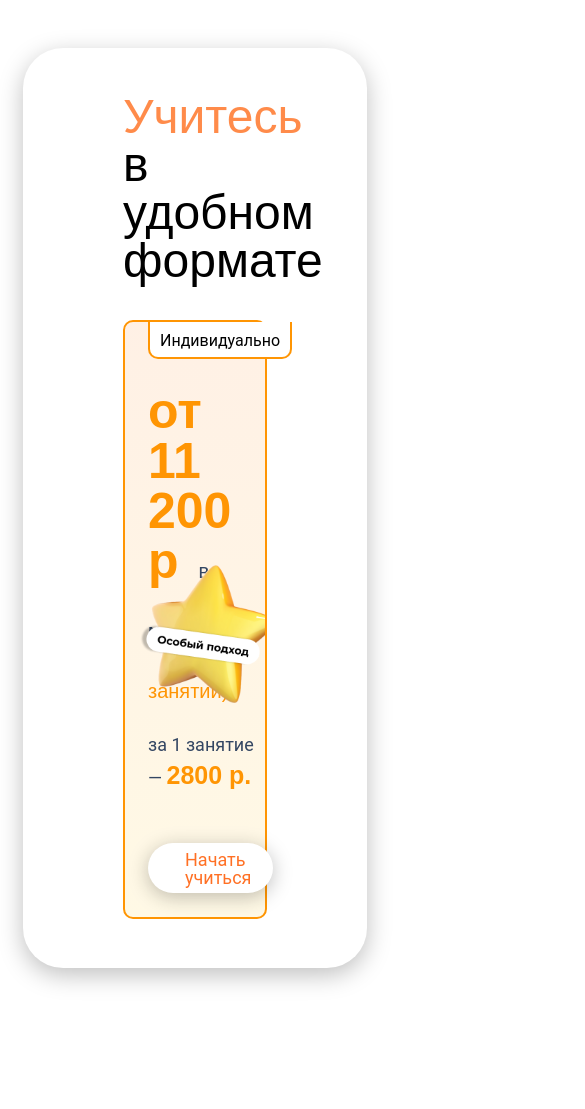
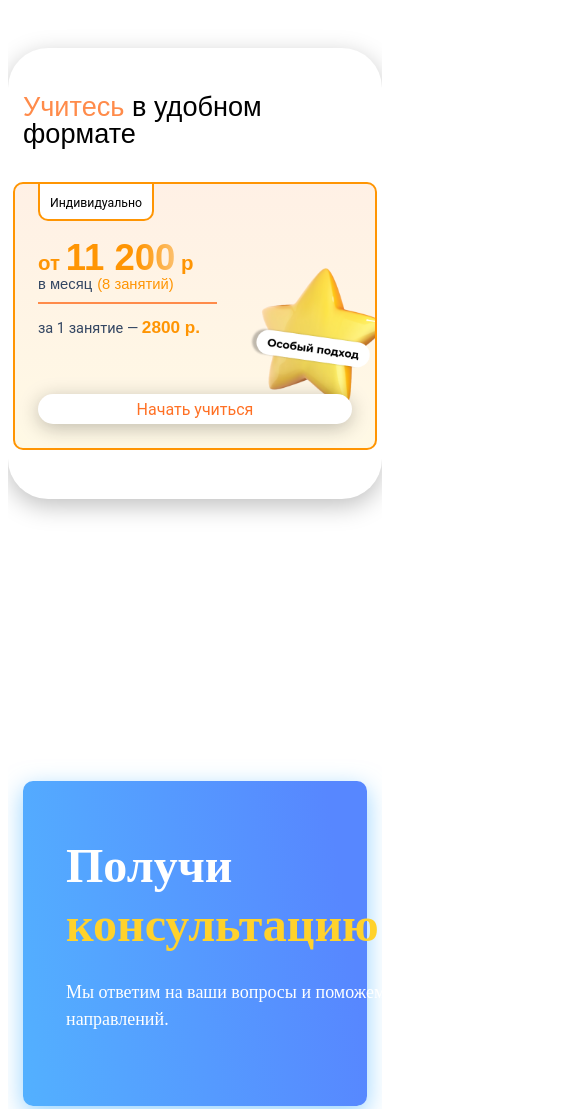
Before and after one commit to polshtva/DelfaSection-s-good-learn, a plain HTML site: page index.html in a window 390 px wide. Shown: the top 1109 px of the page, 585 px wide, since content can reach past the window. Drawn offline with Linux system fonts and the light colour scheme.

Commit message:
Add files via upload

```diff
--- a/css/section/s-good-learn.css
+++ b/css/section/s-good-learn.css
@@ -1,5 +1,9 @@
 * {
     box-sizing: border-box;
+}
+
+.gshi-wrapper{
+    overflow: hidden;
 }
 
 .my-container {
@@ -23,7 +27,7 @@
     margin: 0;
     color: #000;
     font-weight: 500;
-    font-size: 48px;
+    font-size: clamp(1.5rem, 1.294rem + 1.652vi, 3rem);
     line-height: 100%;
     font-family: Mont, sans-serif;
     margin-bottom: 35px;
@@ -33,10 +37,6 @@
     color: #ff8b4a;
 }
 
-.sgl-itm.green {
-    border: 2px solid #25b20d;
-    background: #eeffeb;
-}
 
 .sgl-block .sgl-itm {
     width: 100%;
@@ -45,6 +45,7 @@
     padding-top: 64px;
     padding-bottom: 24px;
     padding-left: 23px;
+    padding-right: 23px;
 }
 
 .sgl-itm.orange {
@@ -57,13 +58,10 @@
     background: url(../../img/image.png) no-repeat;
     position: absolute;
     right: -10px;
-    top: -3px;
+    top: 45px;
     content: "";
 }
 
-.sgl-status {
-    border-color: #25b20d;
-}
 
 .sgl-two {
     display: flex;
@@ -85,7 +83,7 @@
     top: 0;
     left: 23px;
     color: #000;
-    font-size: 16px;
+    font-size: clamp(0.75rem, 0.695rem + 0.296vi, 1rem);
     line-height: 30px;
     font-weight: 400;
     font-family: Roboto, sans-serif;
@@ -101,9 +99,37 @@
 }
 
 
+.sgl-two .sgl-itm.orange .sgl-price {
+    color: #ff9503;
+    font-size: 20px;
+    display: block;
+    font-size: clamp(1rem, 0.708rem + 2.34vi, 3.125rem);
+    line-height: 100%;
+    font-weight: 600;
+    font-family: Mont, sans-serif;
+}
+
+
+
+.orange .sql-price__data{
+    font-size: clamp(1.875rem, 1.445rem + 3.441vi, 5rem);
+    background: linear-gradient(90deg, rgba(255,149,3,1) 65%, rgba(252,192,109,1) 100%);
+    -webkit-background-clip: text;
+    -webkit-text-fill-color: transparent;
+
+}
+
+/* .sgl-price > span:not(.sql-price__data):not(.sgl-single__data) {
+    font-size: 16px;
+    font-weight: normal;
+    color: #666;
+  } */
+
+
+
 .sgl-single__data{
     margin-left: 20px;
-    font-size: 20px;
+    font-size: clamp(0.875rem, 0.823rem + 0.413vi, 1.25rem);
     font-weight: 400;
     color: #334662;
 }
@@ -112,22 +138,13 @@
     content: "(8 занятий)";
     margin-left: 5px;
     color: #ff9503;
-}
 
-.sgl-two .sgl-itm.orange .sgl-price {
-    color: #ff9503;
-    font-size: 40px;
-    display: block;
-    font-size: 50px;
-    line-height: 100%;
-    font-weight: 600;
-    font-family: Mont, sans-serif;
 }
 
 .sgl-block .sgl-two .sgl-itm .sgl-single {
     display: block;
     color: #334662;
-    font-size: 18px;
+    font-size: clamp(0.875rem, 0.841rem + 0.275vi, 1.125rem);
     line-height: 30px;
     font-weight: 400;
     font-family: Roboto, sans-serif;
@@ -136,7 +153,7 @@
 
 .sgl-block .sgl-two .sgl-itm.orange .sgl-single span {
     color: #ff9503;
-    font-size: 25px;
+    font-size: clamp(1rem, 0.923rem + 0.619vi, 1.563rem);
     font-weight: 700;
     font-family: Mont, sans-serif;
 }
@@ -170,41 +187,38 @@
     border: 0 solid #000;
     box-shadow: 0 4px 20px 0 rgba(0, 0, 0, .25);
     border-radius: 82px;
-    padding-left: 37px;
-    padding-top: 16px;
-    padding-bottom: 16px;
-    padding-right: 37px;
+    padding: 16px 37px;
     text-decoration: none;
 }
 
- .gb-arr::after, .gb-arr::before {
+/* .g-btn::before {
     content: "";
     position: absolute;
-    left: 0;
-    top: 0;
-    width: 100%;
-    height: 100%;
-    background-repeat: no-repeat;
-    background-position: 50%;
-    background-image: url(img_new/btn-arr_white.svg);
-    transition: all .5s ease;
+    top: 50%;
+    left: 16px;
+    transform: translateY(-50%);
+    width: 24px;
+    height: 24px;
+    background-color: #ff8b4a;
+    border-radius: 50%;
+} */
+
+
+
+.g-btn:hover {
+    color: #fff !important;
+    background-color: #ff8b4a;
 }
+
 
 .sgl-price-descr {
     display: block;
-    color: #334662;
-    font-size: 18px;
-    line-height: 30px;
-    font-weight: 400;
-    font-family: Roboto, sans-serif;
-    margin-top: -8px;
-    position: relative;
-    padding-bottom: 12px;
-    margin-bottom: 10px;
-    width: 100%;
-    height: 2px;
+    background-color: #ff8b4a;
+    width: 57%;
+    height: 1.5px;
+    margin-top: 8px;
+    margin-bottom: 8px;
 }
-
 
 @media only screen and (max-width: 1280px) {
     .gshi-wrapper .sgl-two .sgl-itm.orange::before {
@@ -212,7 +226,7 @@
         width: 125px;
         height: 150px;
         background-repeat: no-repeat;
-        top: 40%;
+        top: 30%;
         right: 0;
     }
 }
@@ -226,3 +240,52 @@
     top: 7px;
     content: "";
 } */
+
+
+@media(max-width: 850px){
+    .sgl-block{
+        padding-left: 20px;
+        padding-right: 20px;
+    }
+}
+
+@media only screen and (max-width: 991px) {
+    .sgl-block .sgl-two .sgl-itm .g-btn {
+        font-size: 16px;
+    }
+}
+
+@media only screen and (max-width: 720px) {
+  .sgl-block .sgl-two .sgl-itm .g-btn {
+        padding-left: 5px;
+        padding-right: 5px;
+        width: 100%;
+        text-align: center;
+    }
+}
+
+
+@media(max-width: 500px){
+    .s-good-learn>.my-container{
+        padding: 0;
+    }
+    .sgl-block{
+        padding-left: 10px;
+        padding-right: 10px;
+    }
+}
+
+
+@media(max-width: 450px){
+    .def-hdr{
+        margin-left: 10px;
+    }
+    .sgl-block{
+        padding-left: 5px;
+        padding-right: 5px;
+    }
+    .sgl-single__data{
+        display: block;
+        margin-left: 0;
+    }
+}
--- a/index.html
+++ b/index.html
@@ -29,7 +29,7 @@
                                     <div class="sgl-two 73977">
                                         <div class="sgl-itm orange">
                                             <span class="sgl-status">Индивидуально</span>
-                                            <span class="sgl-price"><span>от</span> 11 200 <span>р</span><span
+                                            <span class="sgl-price">от <span class="sql-price__data">11 200</span> р<span
                                                     class="sgl-single__data">в месяц</span></span>
                                             <span class="sgl-price-descr"></span>
                                             <span class="sgl-single">за 1 занятие — <span>2800
@@ -140,6 +140,34 @@
             </div>
         </div>
     </div>
+
+ <script>
+    // Получаем все ссылки с атрибутом "scroll-to"
+var scrollToLinks = document.querySelectorAll('[scroll-to]');
+
+// Добавляем обработчик клика на каждую ссылку
+scrollToLinks.forEach(function(link) {
+  link.addEventListener('click', function(event) {
+    event.preventDefault(); // Предотвращаем стандартное поведение ссылки
+
+    // Получаем элемент, к которому нужно произвести прокрутку
+    var targetSelector = this.getAttribute('scroll-to');
+    var targetElement = document.querySelector(targetSelector);
+
+    if (targetElement) {
+      // Вычисляем смещение элемента относительно верха страницы
+      var targetOffset = targetElement.getBoundingClientRect().top + window.pageYOffset;
+
+      // Плавно прокручиваем страницу к целевому элементу
+      window.scrollTo({
+        top: targetOffset,
+        behavior: 'smooth'
+      });
+    }
+  });
+});
+
+    </script>
 </body>
 
 </html>
```
